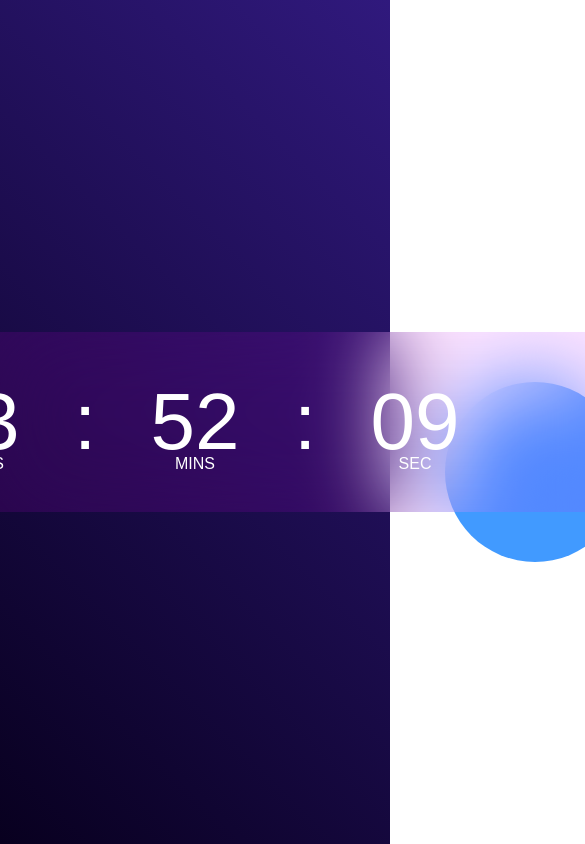
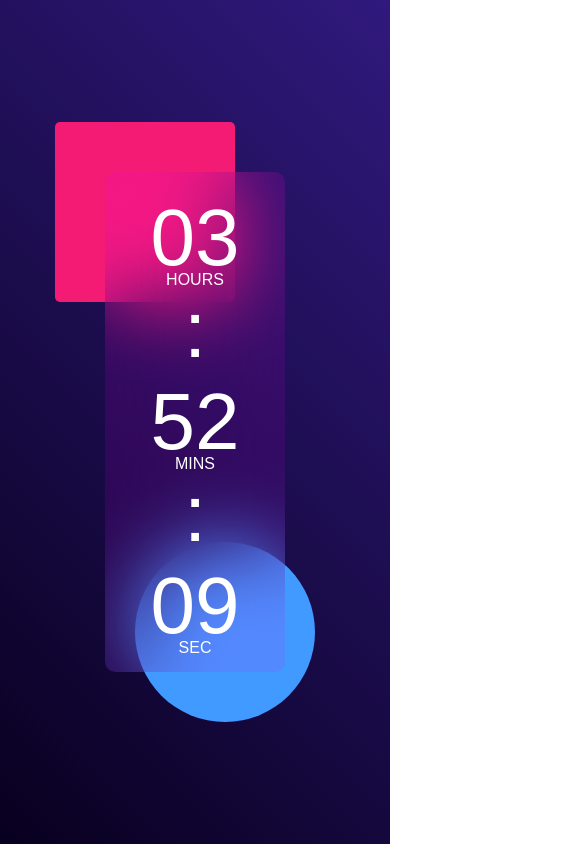
Before and after one commit to bluedream01/clock, a plain HTML site: page index.html in a window 390 px wide. Shown: the top 844 px of the page, 585 px wide, since content can reach past the window. Drawn offline with Linux system fonts and the light colour scheme.

Commit message:
made the page responsive

```diff
--- a/style.css
+++ b/style.css
@@ -81,3 +81,22 @@
 #sec::after{
     content:'SEC';
 }
+@media only screen and (max-width: 900px) {
+    .container{
+    width:180px;
+    height:500px;
+    position:absolute;
+    top:50%;
+    left:50%;
+    transform: translate(-50%,-50%);
+
+
+
+}
+
+ .clock{
+    display: flex;
+    justify-content:center;
+    flex-direction: column;
+ }
+}
```
